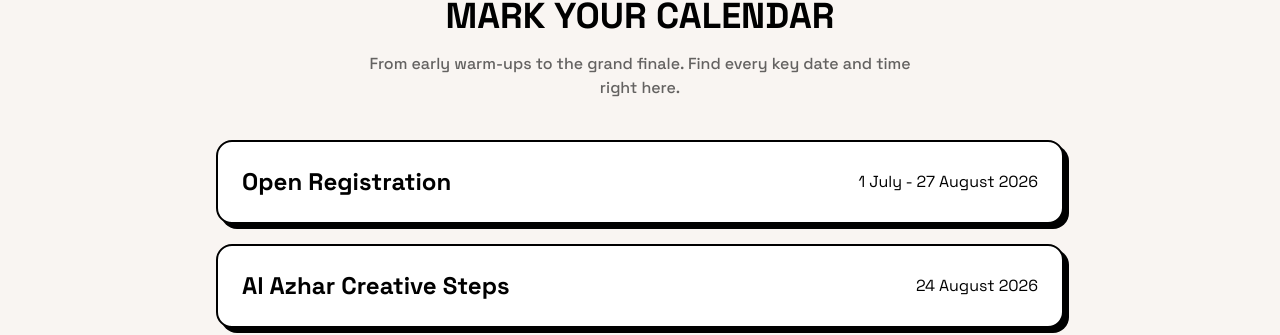
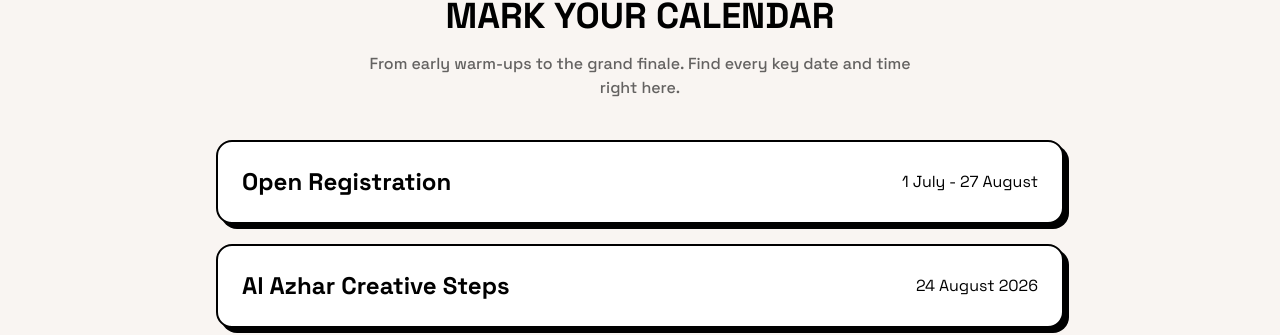
Before and after one commit to byanrkh/quatrolympic, a Next.js app: page / in a window 1280 px wide. Shown: the part 3655-3990 px from the top of the page. Built offline with nearby package versions, Linux system fonts and the light colour scheme.

Commit message:
QUATROLYMPIC

```diff
--- a/src/app/(root)/(home)/Sections/Timeline.tsx
+++ b/src/app/(root)/(home)/Sections/Timeline.tsx
@@ -1,4 +1,5 @@
 import Container from "@/components/Container";
+import { Timelines } from "@/libs/Config";
 import React from "react";
 
 export default function Timeline() {
@@ -19,34 +20,21 @@
             </p>
           </div>
           <div className="space-y-5">
-            <div className="p-6 bg-white shadow-[5px_5px_0px_0px_black] border-2 rounded-2xl block md:flex justify-between items-center">
-              <h1 className="font-bold text-2xl">Open Registration</h1>
-              <p>1 July - 27 August 2026</p>
-            </div>
-            <div className="p-6 bg-white shadow-[5px_5px_0px_0px_black] border-2 rounded-2xl block md:flex justify-between items-center">
-              <h1 className="font-bold text-2xl">Al Azhar Creative Steps</h1>
-              <p>24 August 2026</p>
-            </div>
-            <div className="p-6 bg-white shadow-[5px_5px_0px_0px_black] border-2 rounded-2xl block md:flex justify-between items-center">
-              <h1 className="font-bold text-2xl">Technical Meeting</h1>
-              <p>28 August 2026</p>
-            </div>
-            <div className="p-6 bg-white shadow-[5px_5px_0px_0px_black] border-2 rounded-2xl block md:flex justify-between items-center">
-              <h1 className="font-bold text-2xl">
-                Opening Ceremony of Quatrolympic 19
-              </h1>
-              <p>31 August, 2026</p>
-            </div>
-            <div className="p-6 bg-white shadow-[5px_5px_0px_0px_black] border-2 rounded-2xl block md:flex justify-between items-center">
-              <h1 className="font-bold text-2xl">Competitions</h1>
-              <p>31 August - 5 September 2026</p>
-            </div>
-            <div className="p-6 bg-white shadow-[5px_5px_0px_0px_black] border-2 rounded-2xl block md:flex justify-between items-center">
-              <h1 className="font-bold text-2xl">
-                Closing Ceremony & Art Performance
-              </h1>
-              <p>5 September 2026</p>
-            </div>
+            {/* {timeline.map((idx, t) => {
+              return (
+              );
+            })} */}
+            {Timelines.map((t) => {
+              return (
+                <div
+                  key={t.name}
+                  className="p-6 bg-white shadow-[5px_5px_0px_0px_black] border-2 rounded-2xl block md:flex justify-between items-center"
+                >
+                  <h1 className="font-bold text-2xl">{t.name}</h1>
+                  <p>{t.date}</p>
+                </div>
+              );
+            })}
           </div>
         </div>
       </section>
--- a/src/libs/Config.tsx
+++ b/src/libs/Config.tsx
@@ -5,7 +5,7 @@
 import { FaKaaba, FaQuran } from "react-icons/fa";
 import { GiVintageRobot } from "react-icons/gi";
 import { SiPoetry, SiMaterialdesignicons } from "react-icons/si";
-import { Competition, YearData } from "./type";
+import { Competition, TimelineData, YearData } from "./type";
 
 export const competitions: Competition[] = [
   {
@@ -190,3 +190,30 @@
     href: "https://drive.google.com/drive/folders/1ErqbmsiOd9AfOi4LQsACM8l6Qv3UiAsA",
   },
 ];
+
+export const Timelines: TimelineData[] = [
+  {
+    name: "Open Registration",
+    date: "1 July - 27 August",
+  },
+  {
+    name: "Al Azhar Creative Steps",
+    date: "24 August 2026",
+  },
+  {
+    name: "Technical Meeting",
+    date: "28 August 2026",
+  },
+  {
+    name: "Opening Ceremony of Quatrolympic 19",
+    date: "31 August, 2026",
+  },
+  {
+    name: "Competitions",
+    date: "31 August - 5 September 2026",
+  },
+  {
+    name: "Closing Ceremony & Art Performance",
+    date: "5 September 2026",
+  },
+];
--- a/src/libs/type.ts
+++ b/src/libs/type.ts
@@ -19,3 +19,8 @@
   year: string;
   results: CategoryResult[];
 };
+
+export type TimelineData = {
+  name: string;
+  date: string;
+}
```
Also changed, not shown: 1 other file (tests, documents, lock files or other folders).
